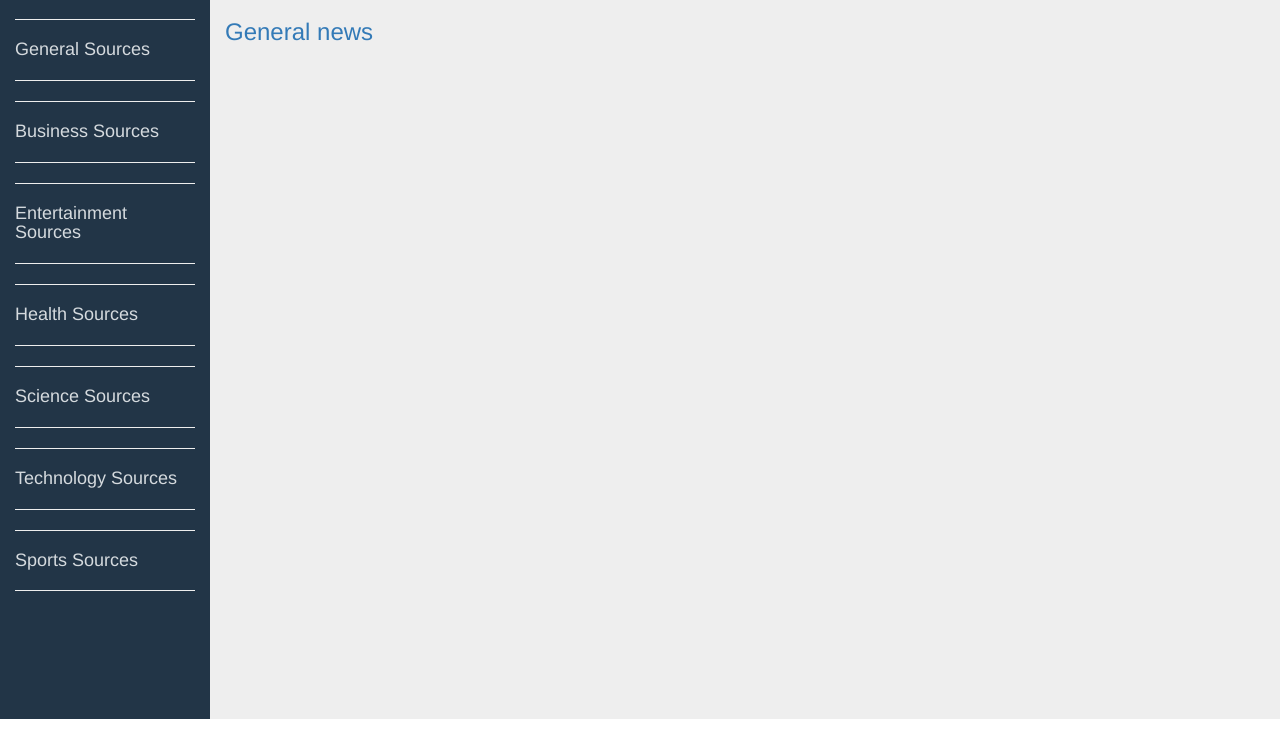
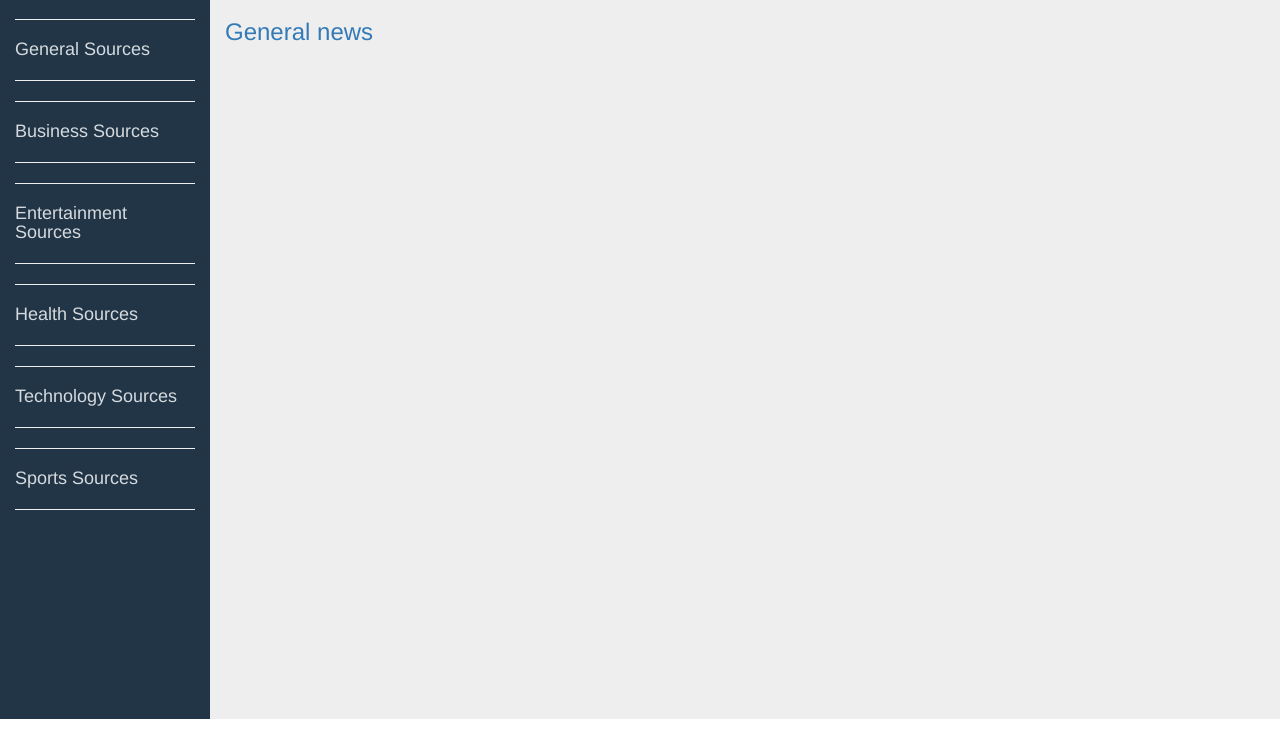
Before and after one commit to JamesKimari/USS-News, a Flask app: template app/templates/index.html in a window 1280 px wide. Shown: the part 53-800 px from the top of the page. Run offline with Flask 2, Linux system fonts and the light colour scheme; the template is opened without the code that fills it, so the values that code supplies are empty; parts of the project's set-up code (start-up, migrations or seed data) failed here and were passed over; some libraries are stand-ins or nearby versions.

Commit message:
removed the science category

```diff
--- a/app/templates/index.html
+++ b/app/templates/index.html
@@ -4,11 +4,10 @@
 <title>US News</title>
 {% endif %}
 
-{% block styles %}
+<!-- {% block styles %}
     {{ super () }}
     <link rel="stylesheet" href="{{ url_for('static', filename = 'css/index.css')}}">
-
-{% endblock %}
+{% endblock %} -->
 
 {% block content %}
 <div class="container-fluid" style="background-color: rgb(238,238,238)">
@@ -35,11 +34,6 @@
                 {{macro.displaySourceList(health)}}
             </div><hr>
 
-            <h4 style="color:#d5dade">Science Sources</h4><hr>
-            <div>
-                {{macro.displaySourceList(science)}}
-            </div><hr>
-
             <h4 style="color:#d5dade">Technology Sources</h4><hr>
             <div>
                 {{macro.displaySourceList(technology)}}
--- a/app/views.py
+++ b/app/views.py
@@ -12,13 +12,12 @@ def index():
     business_news = get_sources('business')
     entertainment_news = get_sources('entertainment')
     health_news = get_sources('health')
-    science_news = get_sources('science')
     technology_news = get_sources('technology')
     sports_news = get_sources('sports')
 
     title = "US News"
     return render_template('index.html', title=title, general = general_news,
-    business = business_news, entertainment = entertainment_news, health = health_news, technology = technology_news, science = science_news, sports = sports_news)
+    business = business_news, entertainment = entertainment_news, health = health_news, technology = technology_news, sports = sports_news)
 
 @app.route('/v2/<category>')
 def news(category):
```
